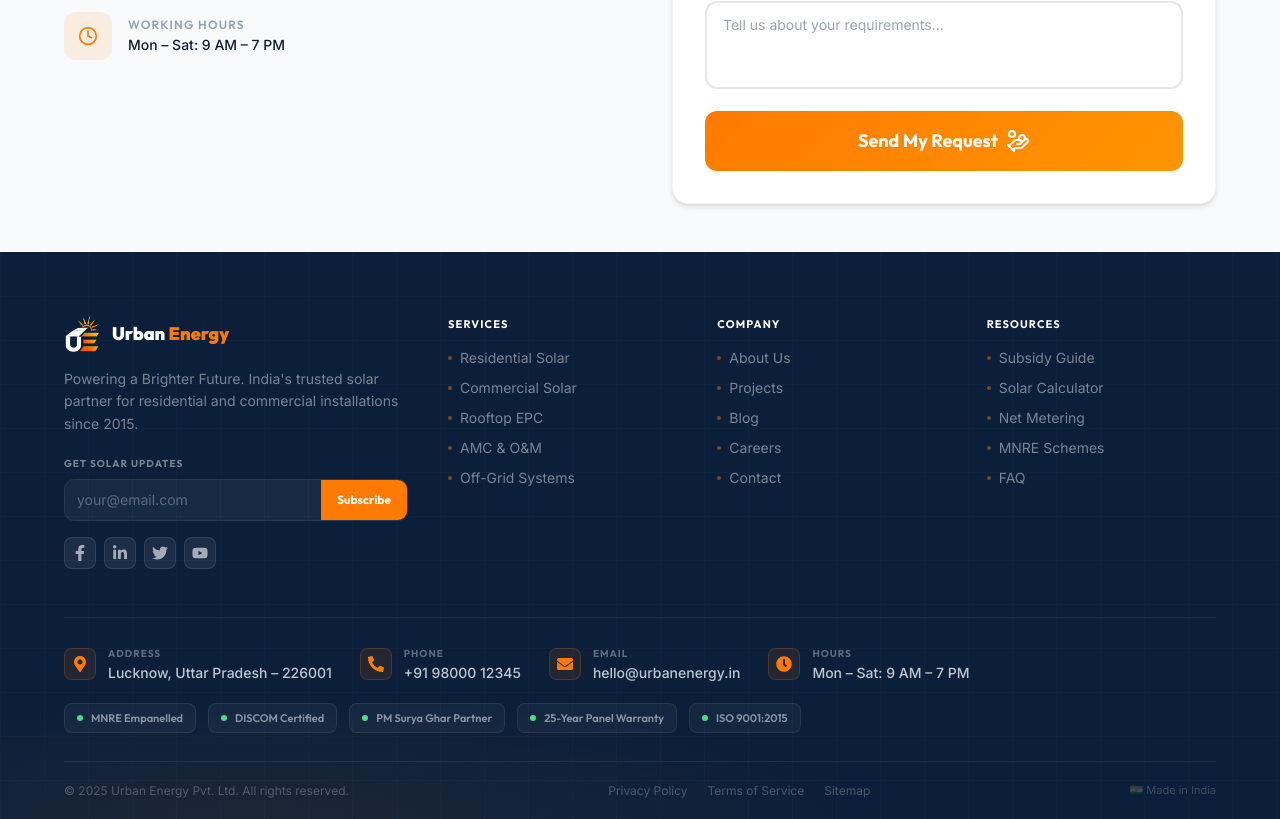
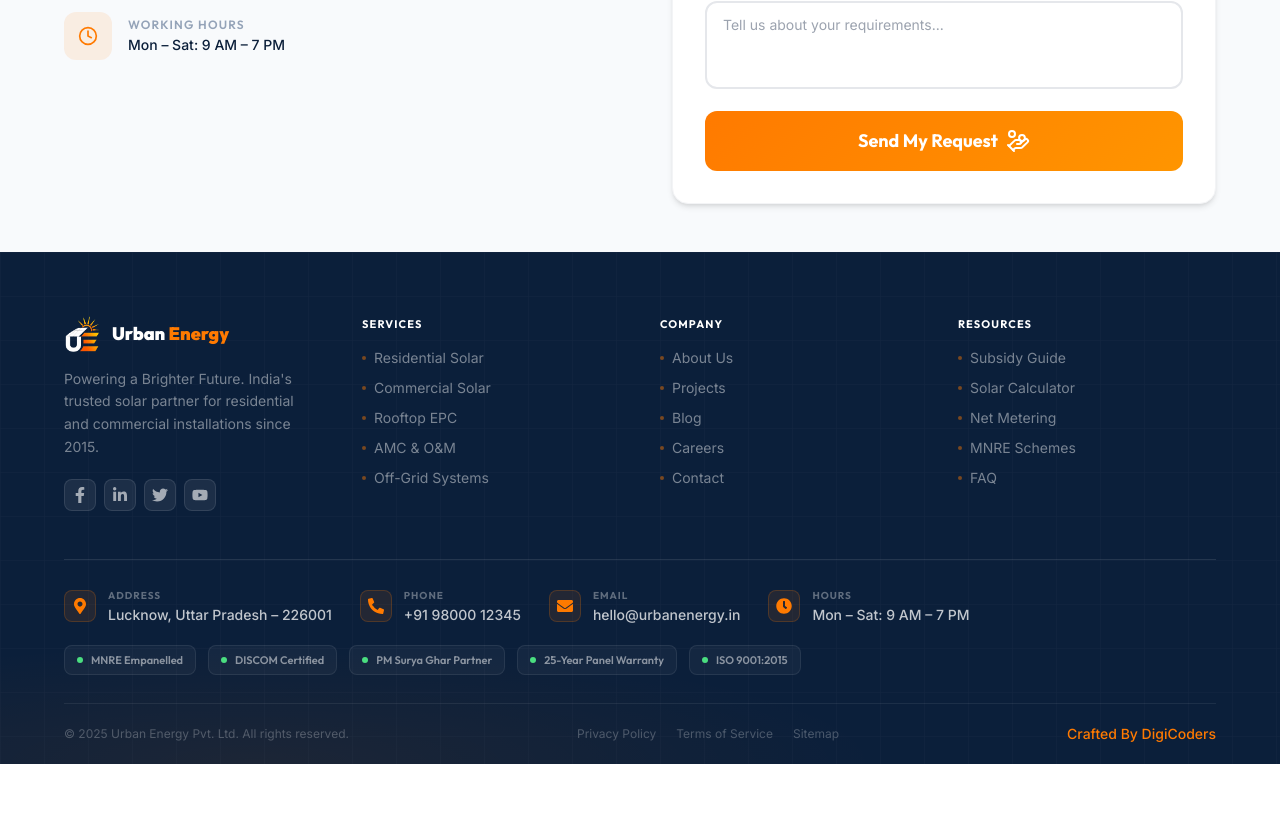
Before and after one commit to digicoders-git/Urban_Energy_Website, a React (Vite) app: page /contact in a window 1280 px wide. Shown: the part 919-1738 px from the top of the page. After the commit the page ends 1683 px from the top, so only its background shows below. Built offline with nearby package versions, Linux system fonts and the light colour scheme.

Commit message:
update button &link

```diff
--- a/src/App.jsx
+++ b/src/App.jsx
@@ -14,7 +14,7 @@
 import NotFound from './pages/NotFound'
 import About from './pages/AboutPage'
 import AdminPanel from './pages/AdminPanel'
-
+import ScrolltoTop from './components/ScrollTop'
 // 👉 Layout component
 function Layout({ children }) {
   const location = useLocation()
@@ -35,7 +35,10 @@
 
 export default function App() {
   return (
+
+
     <BrowserRouter>
+    <ScrolltoTop/>
       <Layout>
         <Routes>
           <Route path="/" element={<Home />} />
--- a/src/components/About.jsx
+++ b/src/components/About.jsx
@@ -7,6 +7,7 @@
   Sprout, FlaskConical, Handshake, Trophy,
   User, UserCog, UserCheck, Headphones
 } from "lucide-react";
+import { FaUser } from "react-icons/fa";
 
 const stats = [
   { num: '2015', label: 'Founded', icon: <Building2 size={28} /> },
@@ -73,7 +74,7 @@
         <div className="max-w-4xl mx-auto text-center relative z-10">
           <motion.div {...fadeUp(0)}>
             <span className="inline-flex items-center gap-2 bg-orange/15 border border-orange/30 text-orange px-4 py-1.5 rounded-full text-xs font-outfit font-bold uppercase tracking-widest mb-5">
-              🌞 About Us
+              <FaUser/> About Us
             </span>
           </motion.div>
           <motion.h1
--- a/src/components/Footer.jsx
+++ b/src/components/Footer.jsx
@@ -90,8 +90,8 @@
       <div className="max-w-6xl mx-auto relative z-10">
         {/* ── Top Grid ── */}
         <div
-          className="grid gap-10 pb-12"
-          style={{ gridTemplateColumns: '1.5fr 1fr 1fr 1fr', borderBottom: '1px solid rgba(255,255,255,0.07)' }}
+  className="grid gap-10 pb-12 border-b border-white/10
+  grid-cols-1 sm:grid-cols-2 md:grid-cols-3 lg:grid-cols-4"
 >
           {/* Brand + Newsletter */}
           <div>
@@ -106,29 +106,7 @@
               commercial installations since 2015.
             </p>
 
-            {/* Newsletter */}
-            <div
-              className="font-outfit font-bold text-[10px] uppercase tracking-widest mb-2"
-              style={{ color: 'rgba(255,255,255,0.45)' }}
-            >
-              Get Solar Updates
-            </div>
-            <div
-              className="flex overflow-hidden"
-              style={{ border: '1px solid rgba(255,255,255,0.12)', borderRadius: '10px' }}
-            >
-              <input
-                type="email"
-                placeholder="your@email.com"
-                className="flex-1 min-w-0 bg-white/5 border-none outline-none px-3 py-2.5 text-sm text-white placeholder:text-white/30"
-              />
-              <button
-                className="px-4 text-xs font-outfit font-bold text-white border-none cursor-pointer transition-opacity hover:opacity-80"
-                style={{ background: '#FF7A00' }}
-              >
-                Subscribe
-              </button>
-            </div>
+
 
             {/* Socials */}
             <div className="flex gap-2 mt-4">
@@ -244,9 +222,11 @@
 
         {/* ── Bottom Bar ── */}
         <div className="py-5 flex flex-wrap items-center justify-between gap-3">
+
   <span className="text-xs" style={{ color: 'rgba(255,255,255,0.25)' }}>
     © 2025 Urban Energy Pvt. Ltd. All rights reserved.
   </span>
+
   <div className="flex gap-5">
     {['Privacy Policy', 'Terms of Service', 'Sitemap'].map((t) => (
       <Link
@@ -259,9 +239,17 @@
       </Link>
     ))}
   </div>
-          <span className="text-[11px] flex items-center gap-1" style={{ color: 'rgba(255,255,255,0.2)' }}>
-            🇮🇳 Made in India
-          </span>
+
+  <a
+  href="https://digicoders.in"
+  target="_blank"
+  rel="noopener noreferrer"
+  className="text-sm flex items-center gap-1 no-underline transition-colors hover:opacity-80"
+  style={{ color: '#FF7A00', fontWeight: 500 }}
+>
+  Crafted By DigiCoders
+</a>
+
 </div>
       </div>
     </footer>
--- /dev/null
+++ b/src/components/ScrollTop.jsx
@@ -0,0 +1,12 @@
+import { useEffect } from "react";
+import { useLocation } from "react-router-dom";
+
+export default function ScrollToTop() {
+  const { pathname } = useLocation();
+
+  useEffect(() => {
+    window.scrollTo({ top: 0, behavior: "smooth" });
+  }, [pathname]);
+
+  return null;
+}
--- a/src/components/WhatsAppButton.jsx
+++ b/src/components/WhatsAppButton.jsx
@@ -1,6 +1,6 @@
 import React, { useState } from 'react'
 import { motion, AnimatePresence } from 'framer-motion'
-
+import { FaWhatsapp } from "react-icons/fa";
 export default function WhatsAppButton() {
   const [hovered, setHovered] = useState(false)
 
@@ -23,7 +23,7 @@
       }}
       aria-label="Chat on WhatsApp"
     >
-      💬
+      <FaWhatsapp size={40} color="white" />
       <AnimatePresence>
         {hovered && (
           <motion.span
--- a/src/pages/CalculatorPage.jsx
+++ b/src/pages/CalculatorPage.jsx
@@ -2,7 +2,7 @@
 import { motion } from 'framer-motion'
 import SolarCalculator from '../components/SolarCalculator'
 import SubsidyCalc from '../components/SubsidyCalc'
-
+import { FaCalculator } from "react-icons/fa";
 export default function CalculatorPage() {
   return (
     <main className="pt-16">
@@ -11,7 +11,7 @@
         <div className="max-w-4xl mx-auto text-center relative z-10">
           <motion.div initial={{ opacity: 0, y: 20 }} animate={{ opacity: 1, y: 0 }} transition={{ duration: 0.6 }}>
             <span className="inline-flex items-center gap-2 bg-orange/15 border border-orange/30 text-orange px-4 py-1.5 rounded-full text-xs font-outfit font-bold uppercase tracking-widest mb-5">
-              🔢 Solar Calculator
+              <FaCalculator /> Solar Calculator
             </span>
           </motion.div>
           <motion.h1 initial={{ opacity: 0, y: 20 }} animate={{ opacity: 1, y: 0 }} transition={{ duration: 0.6, delay: 0.1 }} className="font-outfit text-4xl md:text-6xl font-black text-white leading-tight mb-5">
--- a/src/pages/ContactPage.jsx
+++ b/src/pages/ContactPage.jsx
@@ -1,7 +1,7 @@
 import React from 'react'
 import { motion } from 'framer-motion'
 import Contact from '../components/Contact'
-
+import { FaPhoneAlt } from "react-icons/fa";
 export default function ContactPage() {
   return (
     <main className="pt-16">
@@ -10,7 +10,7 @@
         <div className="max-w-4xl mx-auto text-center relative z-10">
           <motion.div initial={{ opacity: 0, y: 20 }} animate={{ opacity: 1, y: 0 }} transition={{ duration: 0.6 }}>
             <span className="inline-flex items-center gap-2 bg-orange/15 border border-orange/30 text-orange px-4 py-1.5 rounded-full text-xs font-outfit font-bold uppercase tracking-widest mb-5">
-              📞 Get In Touch
+              <FaPhoneAlt /> Get In Touch
             </span>
           </motion.div>
           <motion.h1 initial={{ opacity: 0, y: 20 }} animate={{ opacity: 1, y: 0 }} transition={{ duration: 0.6, delay: 0.1 }} className="font-outfit text-4xl md:text-6xl font-black text-white leading-tight mb-5">
--- a/src/pages/FAQPage.jsx
+++ b/src/pages/FAQPage.jsx
@@ -2,7 +2,7 @@
 import { motion } from 'framer-motion'
 import FAQ from '../components/FAQ'
 import { Link } from 'react-router-dom'
-import { FaQuestionCircle, FaBolt, FaPhoneAlt } from "react-icons/fa";
+import { FaQuestionCircle, FaBolt, FaPhoneAlt,FaQuestion } from "react-icons/fa";
 export default function FAQPage() {
   return (
     <main className="pt-16">
@@ -11,7 +11,7 @@
         <div className="max-w-4xl mx-auto text-center relative z-10">
           <motion.div initial={{ opacity: 0, y: 20 }} animate={{ opacity: 1, y: 0 }} transition={{ duration: 0.6 }}>
             <span className="inline-flex items-center gap-2 bg-orange/15 border border-orange/30 text-orange px-4 py-1.5 rounded-full text-xs font-outfit font-bold uppercase tracking-widest mb-5">
-              ❓ Got Questions?
+              <FaQuestion /> Got Questions?
             </span>
           </motion.div>
           <motion.h1 initial={{ opacity: 0, y: 20 }} animate={{ opacity: 1, y: 0 }} transition={{ duration: 0.6, delay: 0.1 }} className="font-outfit text-4xl md:text-6xl font-black text-white leading-tight mb-5">
--- a/src/pages/ProjectsPage.jsx
+++ b/src/pages/ProjectsPage.jsx
@@ -4,7 +4,7 @@
 import Dashboard from '../components/Dashboard'
 import Testimonials from '../components/Testimonials'
 import { Link } from 'react-router-dom'
-
+import { FaBriefcase } from "react-icons/fa";
 export default function ProjectsPage() {
   return (
     <main className="pt-16">
@@ -13,7 +13,7 @@
         <div className="max-w-4xl mx-auto text-center relative z-10">
           <motion.div initial={{ opacity: 0, y: 20 }} animate={{ opacity: 1, y: 0 }} transition={{ duration: 0.6 }}>
             <span className="inline-flex items-center gap-2 bg-orange/15 border border-orange/30 text-orange px-4 py-1.5 rounded-full text-xs font-outfit font-bold uppercase tracking-widest mb-5">
-              🏗️ Our Work
+              <FaBriefcase /> Our Work
             </span>
           </motion.div>
           <motion.h1 initial={{ opacity: 0, y: 20 }} animate={{ opacity: 1, y: 0 }} transition={{ duration: 0.6, delay: 0.1 }} className="font-outfit text-4xl md:text-6xl font-black text-white leading-tight mb-5">
```
Lines whose indentation alone changed are shown as unchanged.
